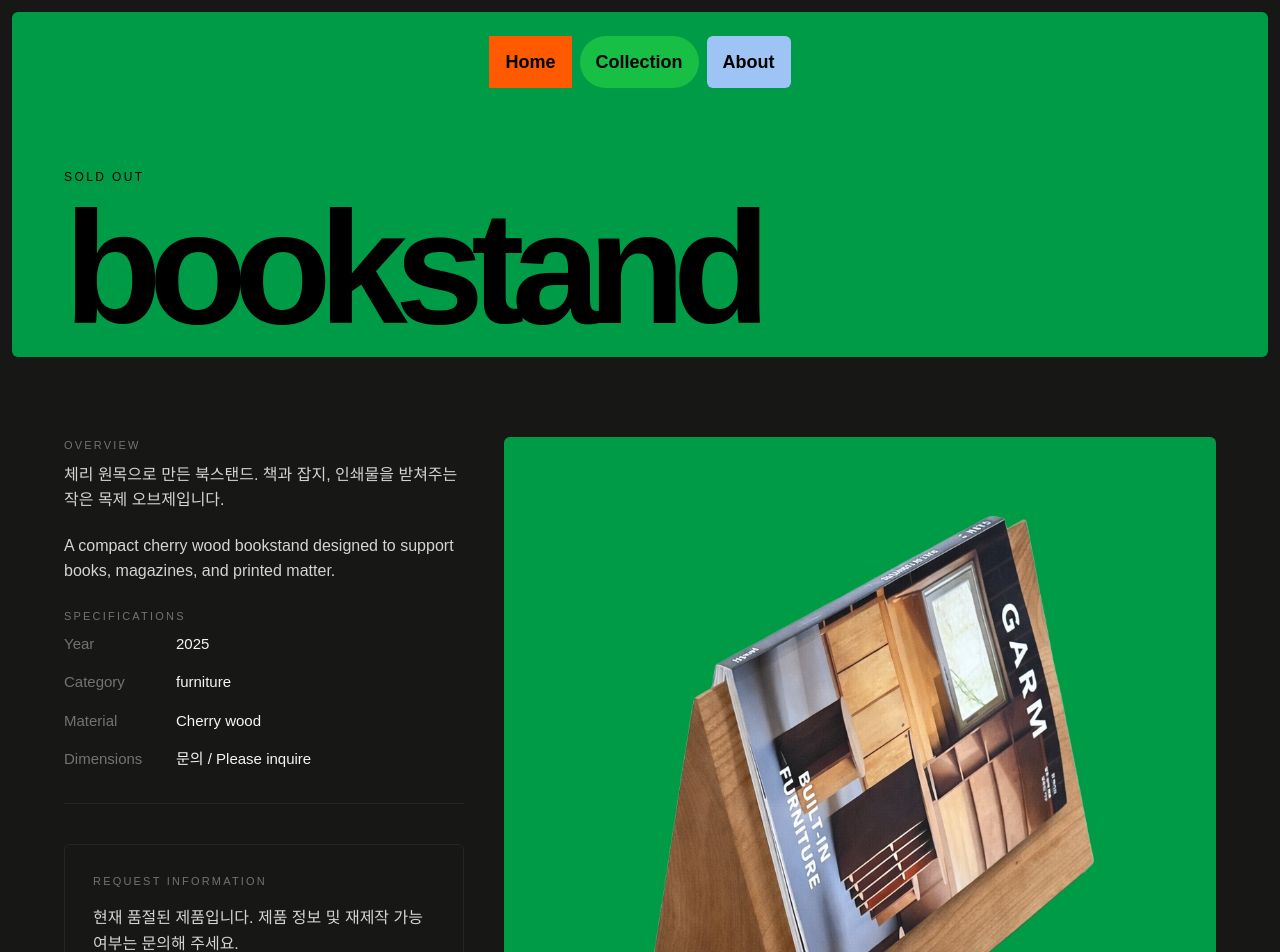
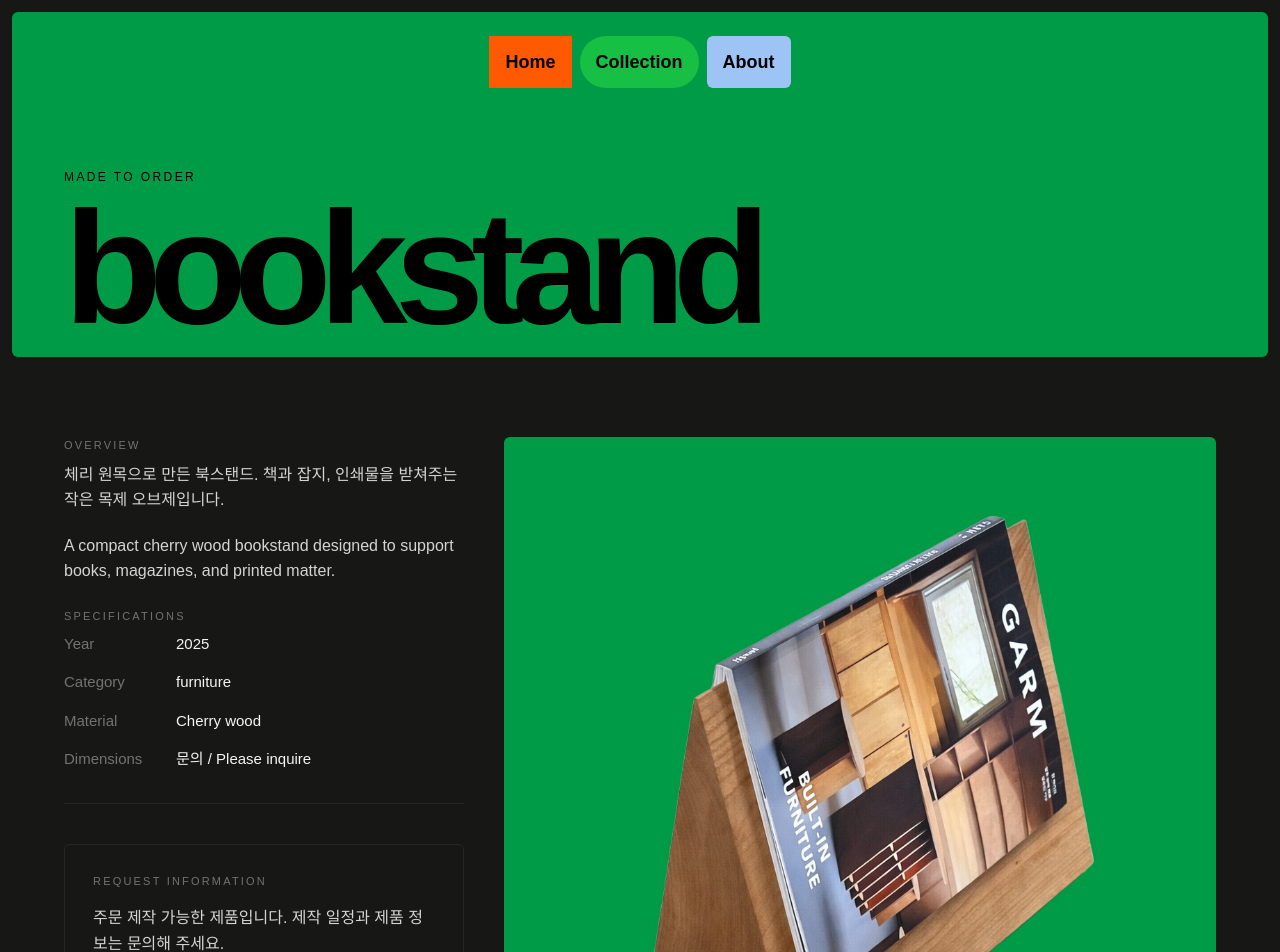
Before and after one commit to uncypdf/uncypdf.com, a Next.js app: page /collection/bookstand in a window 1280 px wide. Shown: the top 952 px of the page. Built offline with nearby package versions, Linux system fonts and the light colour scheme.

Commit message:
Mark collection products as made to order

```diff
--- a/app/collection/[slug]/page.tsx
+++ b/app/collection/[slug]/page.tsx
@@ -26,7 +26,7 @@ export default async function ProjectPage({
   }
 
   const details = productDetails[slug];
-  const availability = details ? "Sold Out" : "Made to Order";
+  const availability = "Made to Order";
   const galleryImages = details?.images ?? [
     "/collection/cupholder/01.png",
     "/collection/cupholder/02.png",
@@ -125,7 +125,7 @@ export default async function ProjectPage({
 
               <p className="mb-3 text-[16px] leading-[1.6] text-neutral-300">
                 {details
-                  ? "현재 품절된 제품입니다. 제품 정보 및 재제작 가능 여부는 문의해 주세요."
+                  ? "주문 제작 가능한 제품입니다. 제작 일정과 제품 정보는 문의해 주세요."
                   : "For commissions, availability, and custom inquiries."}
               </p>
 
--- a/app/collection/page.tsx
+++ b/app/collection/page.tsx
@@ -71,8 +71,6 @@ function CollectionCard({
     damping: 20,
   });
 
-  const isSoldOut = work.slug !== "cupholder";
-
   const cardContent = (
     <>
       <motion.div
@@ -111,7 +109,7 @@ function CollectionCard({
         </h2>
 
         <div className="mt-1 text-[11px] uppercase tracking-[0.15em] text-neutral-500">
-          {isSoldOut ? "Sold Out" : "Made to Order"}
+          Made to Order
         </div>
       </div>
     </>
```
